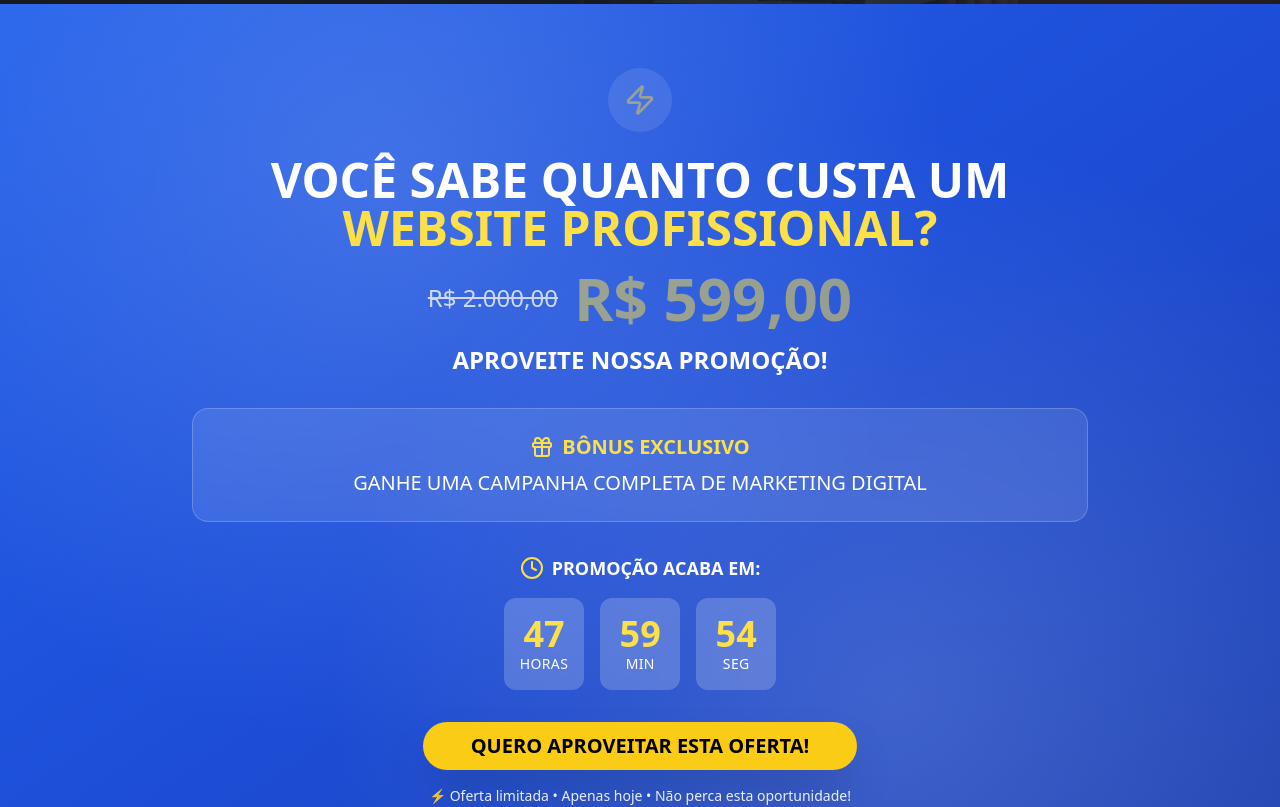
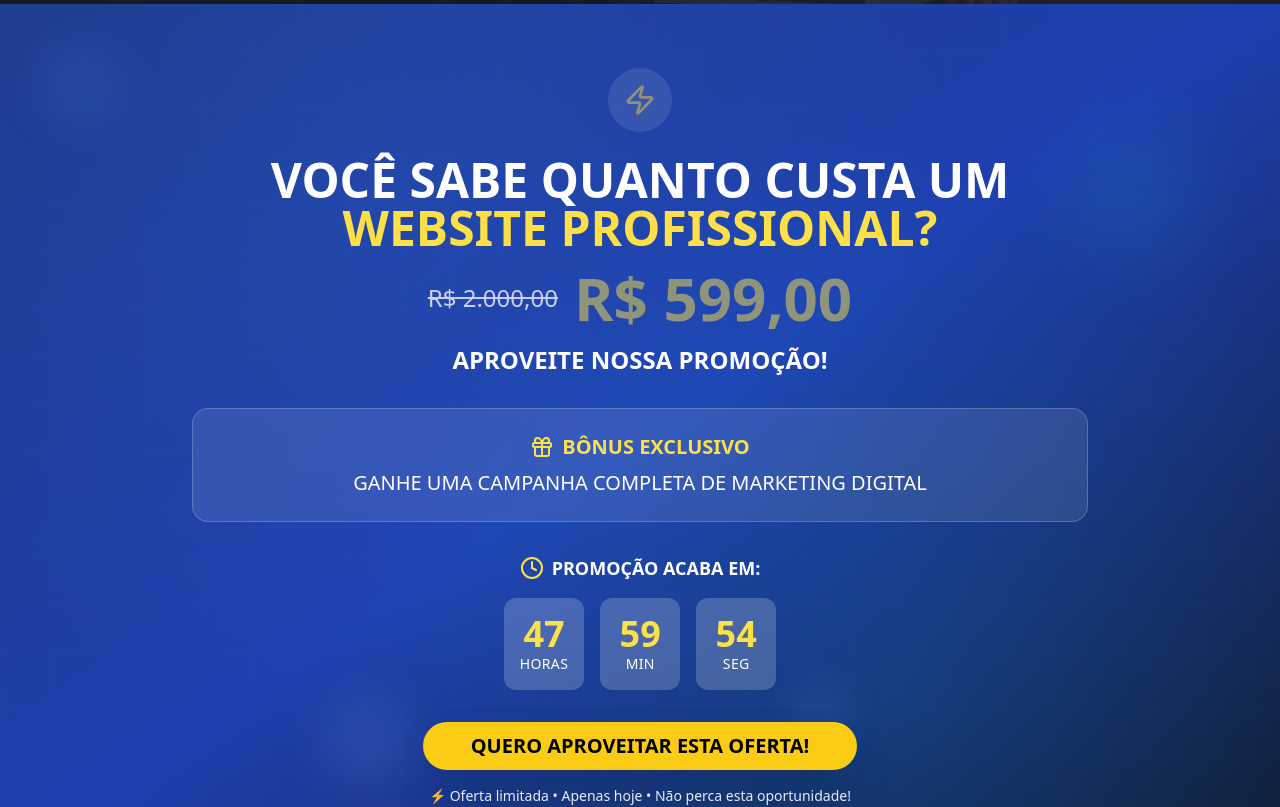
Before and after one commit to denismarcura/rede-social-pro, a React (Vite) app: page / in a window 1280 px wide. Shown: the part 620-1427 px from the top of the page. Built offline with nearby package versions, Linux system fonts and the light colour scheme; the HTML template or start-up script is replaced by a standard one.

Commit message:
Adicionar elementos de fundo e serviços

```diff
--- a/src/components/CTABanner.tsx
+++ b/src/components/CTABanner.tsx
@@ -33,10 +33,22 @@ const CTABanner = () => {
   }, []);
 
   return (
-    <section className="py-16 bg-gradient-to-br from-blue-600 via-blue-700 to-blue-800 relative overflow-hidden">
-      {/* Background Effects */}
-      <div className="absolute inset-0 bg-[radial-gradient(circle_at_30%_20%,rgba(255,255,255,0.15)_0%,transparent_50%)]" />
-      <div className="absolute inset-0 bg-[radial-gradient(circle_at_70%_80%,rgba(255,255,255,0.15)_0%,transparent_50%)]" />
+    <section className="py-16 bg-gradient-to-br from-blue-900 via-blue-800 to-slate-900 relative overflow-hidden">
+      {/* Background Elements */}
+      <div className="absolute inset-0">
+        {/* Geometric shapes */}
+        <div className="absolute top-10 left-10 w-20 h-20 bg-blue-400/10 rounded-full blur-xl" />
+        <div className="absolute top-32 right-20 w-32 h-32 bg-cyan-400/10 rounded-full blur-2xl" />
+        <div className="absolute bottom-20 left-1/4 w-24 h-24 bg-blue-300/10 rounded-full blur-xl" />
+        <div className="absolute bottom-32 right-1/3 w-16 h-16 bg-indigo-400/10 rounded-full blur-lg" />
+
+        {/* Pattern overlay */}
+        <div className="absolute inset-0 bg-[radial-gradient(circle_at_30%_20%,rgba(59,130,246,0.15)_0%,transparent_50%)]" />
+        <div className="absolute inset-0 bg-[radial-gradient(circle_at_70%_80%,rgba(14,165,233,0.15)_0%,transparent_50%)]" />
+
+        {/* Grid pattern */}
+        <div className="absolute inset-0 bg-[linear-gradient(rgba(59,130,246,0.03)_1px,transparent_1px),linear-gradient(90deg,rgba(59,130,246,0.03)_1px,transparent_1px)] bg-[size:50px_50px]" />
+      </div>
 
       <div className="container mx-auto px-4 relative z-10">
         <div className="max-w-4xl mx-auto text-center text-white">
--- a/src/components/Pricing.tsx
+++ b/src/components/Pricing.tsx
@@ -78,6 +78,7 @@ const Pricing = () => {
 
   const additionalServices = [
     { service: "Criação de Landing Page", price: "R$ 1.997" },
+    { service: "Criação de Folders", price: "R$ 397" },
     { service: "Consultoria Estratégica", price: "R$ 297/hora" },
     { service: "Fotografia/Videografia de Produtos", price: "Sob consulta" },
     { service: "Criação de Logotipo", price: "R$ 897" }
```
